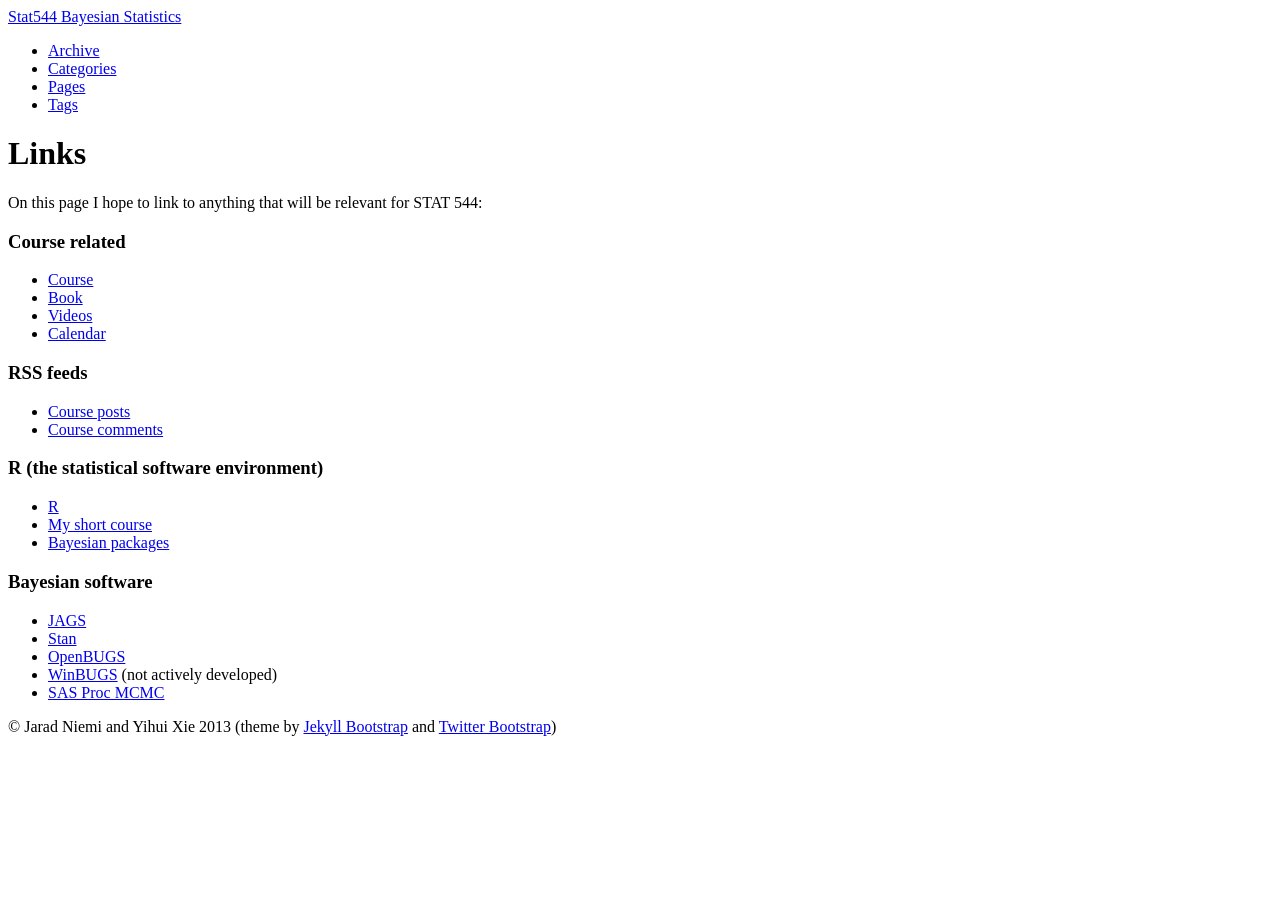
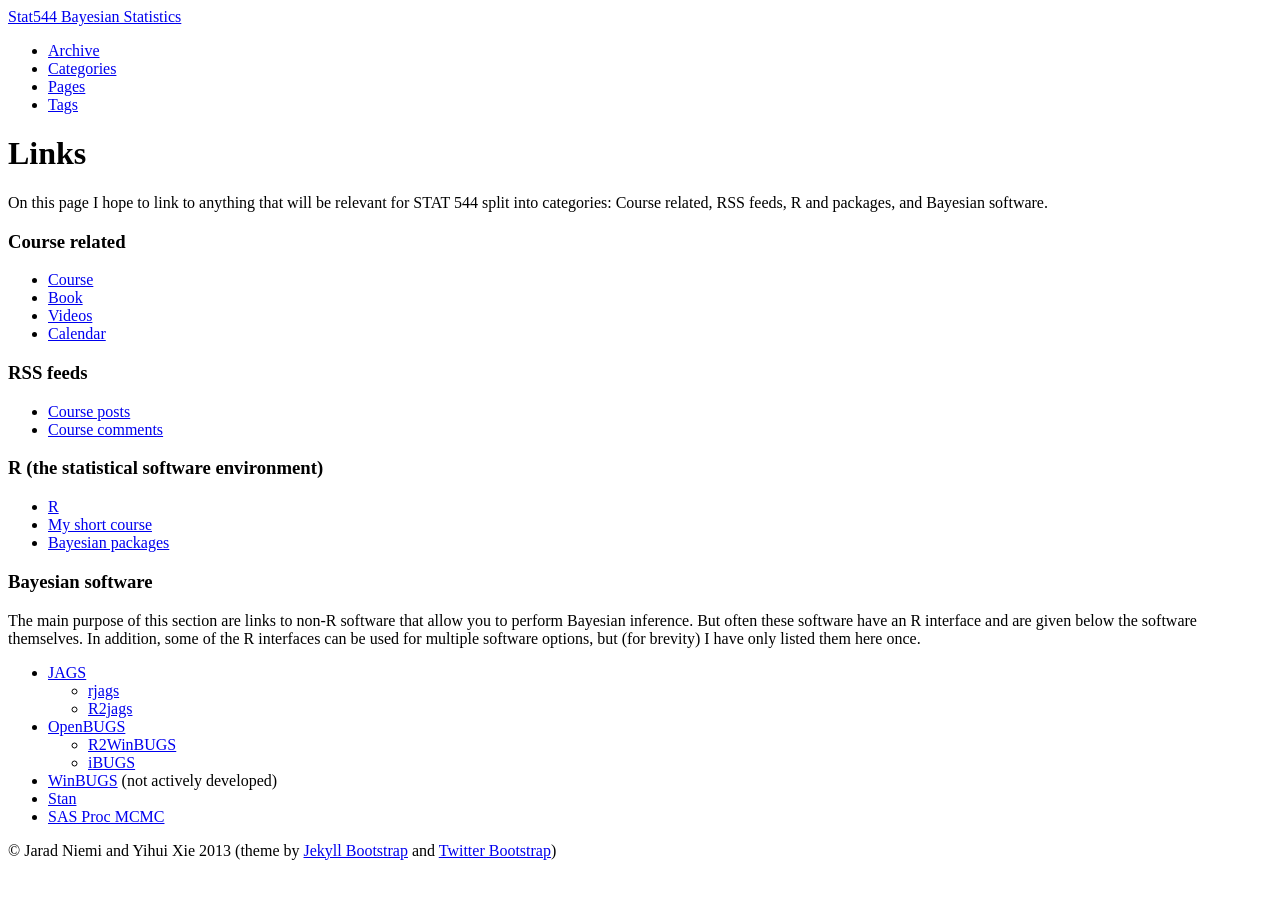
Before and after one commit to jarad/stat544, a Jekyll site: the page built from links.md, in a window 1280 px wide. Built offline with Jekyll 4.4.1, drawn with Linux system fonts in a browser that asks for light colours.

Commit message:
more links added

```diff
--- a/links.md
+++ b/links.md
@@ -5,7 +5,7 @@ description: "Links to anything STAT 544 related"
 ---
 {% include JB/setup %}
 
-On this page I hope to link to anything that will be relevant for STAT 544:
+On this page I hope to link to anything that will be relevant for STAT 544 split into categories: Course related, RSS feeds, R and packages, and Bayesian software.
 
 ### Course related
 - [Course](http://jarad.github.com/stat544)
@@ -22,9 +22,16 @@ On this page I hope to link to anything that will be relevant for STAT 544:
 - [My short course](http://niemiconsulting.com/blog/includes/class/IntroR.zip)
 - [Bayesian packages](http://cran.r-project.org/web/views/Bayesian.html)
 
-### Bayesian software
+###Bayesian software
+
+The main purpose of this section are links to non-R software that allow you to perform Bayesian inference. But often these software have an R interface and are given below the software themselves. In addition, some of the R interfaces can be used for multiple software options, but (for brevity) I have only listed them here once.
+
 - [JAGS](http://mcmc-jags.sourceforge.net/)
+  - [rjags](http://cran.r-project.org/web/packages/rjags/index.html)
+  - [R2jags](http://cran.r-project.org/web/packages/R2jags/index.html)
+- [OpenBUGS](http://www.openbugs.info/w/)
+  - [R2WinBUGS](http://cran.r-project.org/web/packages/R2WinBUGS/index.html)
+  - [iBUGS](http://cran.r-project.org/web/packages/iBUGS/index.html)
+- [WinBUGS](http://www.mrc-bsu.cam.ac.uk/bugs/winbugs/contents.shtml) (not actively developed)
 - [Stan](http://mc-stan.org/)
-- [OpenBUGS](http://www.openbugs.info/w/)
-- [WinBUGS](http://www.mrc-bsu.cam.ac.uk/bugs/winbugs/contents.shtml) (not actively developed)
 - [SAS Proc MCMC](http://support.sas.com/documentation/cdl/en/statug/63033/HTML/default/viewer.htm#mcmc_toc.htm)
```
